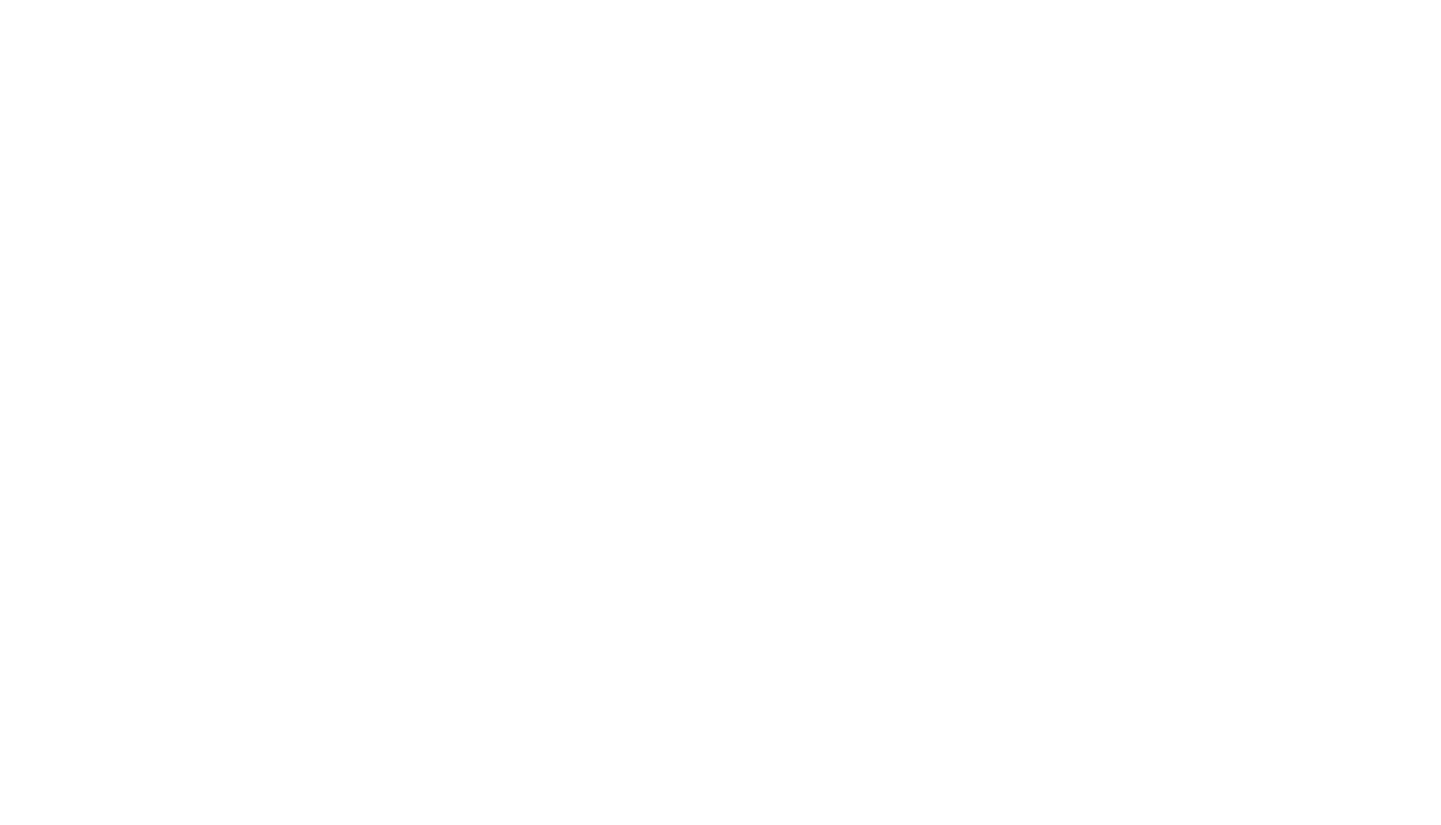
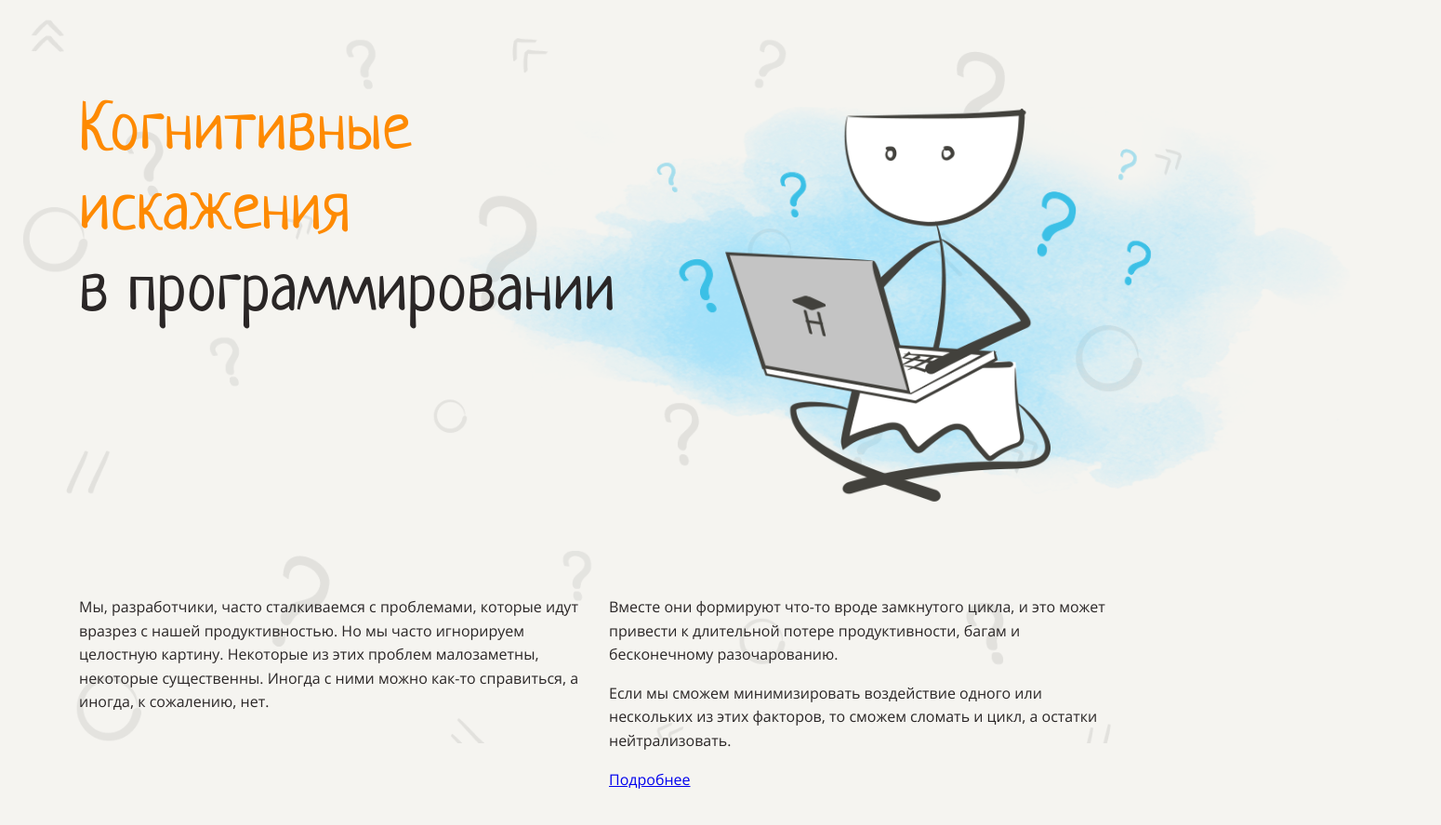
Before and after one commit to danilanchik/layout-designer-project-58, a website: page src/index.html in a window 1280 px wide. Shown: the whole page at 93% size, 1550 px wide, since content can reach past the window. Before the commit the page ends 800 px from the top, so only its background shows below. Drawn offline with Linux system fonts and the light colour scheme.

Commit message:
modify landing

```diff
--- /dev/null
+++ b/src/css/style.css
@@ -0,0 +1,83 @@
+:root {
+  --brand-white: #fff;
+  --brand-translucentwhite: #d7ccc0;
+  --brand-light: #f5f4f0;
+  --brand-maincolour: #fe8a02;
+  --brand-maincolourdark: #42413c;
+  --brand-dark: #2a2626;
+  --brand-translucentdark: #908d8b;
+  --brand-brown:#b09a81;
+  --brand-blue: #1085c5;
+  --font-main-size: 16px;
+  --line-height: 1.6em;
+  --font-color:#2A2626;
+}
+
+@font-face {
+  font-weight: 400;
+  font-family: "Open Sans";
+  src: url("../fonts/OpenSans-Italic-VariableFont_wdth\,wght.ttf");
+}
+
+@font-face {
+  font-weight: 400;
+  font-family: "Neucha";
+  src: url("../fonts/Neucha-Regular.ttf");
+}
+
+body {
+  display: flex;
+  flex-direction: column;
+  align-items: center;
+  margin: 0;
+  padding: 0;
+  /* width: 100vw; */
+  overflow-x: hidden;
+}
+
+h1, h2, h3 {
+  font-family: "Neucha", sans-serif;
+  line-height: 1.2em;
+  font-weight: normal;
+  color: #2A2626;
+  margin-top: 0px;
+  margin-bottom: 0px;
+}
+
+h1 {
+  font-size: 72px;
+}
+
+h2 {
+  font-size: 60px;
+}
+
+h3 {
+  font-size: 34px;
+}
+
+section {
+  display: block;
+  max-width: 1110px;
+  margin: 100px auto;
+}
+
+.hello {
+  display: block;
+
+  color: #fff;
+}
+
+header::before {
+  position: absolute;
+  top: 0px;
+  left: 0px;
+  content: "";
+  background-image: url("../images/background.png");
+  background-repeat: no-repeat;
+  background-size: cover;
+  width: 100%;
+  height: 100%;
+  opacity: 0.1;
+  font-family: "Neucha", sans-serif;
+}
--- a/src/index.html
+++ b/src/index.html
@@ -9,13 +9,33 @@
 </head>
 <body>
     <header>
-
+        <section class="section">
+            <h1 class="header-title"><span class="orange">Когнитивные<br>искажения</span><br>в программировании</h1>
+            <img class="header-img" src="./images/main.png" alt="Изображение человека за ноутбуком">
+            <div class="two-column">
+                <div class="text-block1">
+                    <p>Мы, разработчики, часто сталкиваемся с проблемами, которые идут вразрез с нашей продуктивностью.
+                    Но мы часто игнорируем целостную картину. Некоторые из этих проблем малозаметны, некоторые существенны.
+                    Иногда с ними можно как-то справиться, а иногда, к сожалению, нет.</p>
+                </div>
+                <div class="text-block1">
+                    <p>
+                        Вместе они формируют что-то вроде замкнутого цикла, и это может привести к длительной потере продуктивности, багам и бесконечному разочарованию.
+                    </p>
+                    <p>
+                        Если мы сможем минимизировать воздействие одного или нескольких из этих факторов, то сможем сломать и цикл, а остатки нейтрализовать.
+                    </p>
+                    <a href="#" class="btn mt-1">Подробнее</a>
+                </div>
+            </div>
+        </section>
     </header>
 
+
+
+
     <main>
-        <h1></h1>
-        <h2></h2>
-        <h3></h3>
+
     </main>
 
     <section>
--- a/src/styles/style.css
+++ b/src/styles/style.css
@@ -1,31 +1,46 @@
 :root {
-  --brand-white: #fff;
-  --brand-translucentwhite: #d7ccc0;
-  --brand-light: #f5f4f0;
-  --brand-maincolour: #fe8a02;
-  --brand-maincolourdark: #42413c;
-  --brand-dark: #2a2626;
-  --brand-translucentdark: #908d8b;
-  --brand-brown:#b09a81;
-  --brand-blue: #1085c5;
+  --white: #fff;
+  --trans-white: #d7ccc0;
+  --light: #f5f4f0;
+  --orange: #fe8a02;
+  --maindark: #42413c;
+  --dark: #2a2626;
+  --trans-dark: #908d8b;
+  --brown:#b09a81;
+  --blue: #1085c5;
   --font-main-size: 16px;
   --line-height: 1.6em;
-  --font-color:#2A2626;
 }
 
 @font-face {
+  font-weight: 400;
   font-family: "Open Sans";
-  src: url("../fonts/OpenSans.ttf");
+  src: url("../fonts/OpenSans-VariableFont_wdth\,wght.ttf");
 }
 
 @font-face {
-  font-family: Neucha;
-  src: url("../fonts/Neucha.ttf");
+  font-weight: 400;
+  font-family: "Neucha";
+  src: url("../fonts/Neucha-Regular.ttf");
 }
 
-h1, h2, h3, {
-  font-family: Neucha, sans-serif;
+body {
+  margin: 0;
+  padding: 0;
+  font-size: 16px;
+  font-family: "Open Sans", sans-serif;
+  line-height: 1.6em;
+  color: var(--dark);
+  overflow-x: auto;
+  background-color: var(--light);
+}
+
+h1, h2, h3 {
+  font-family: "Neucha", sans-serif;
   line-height: 1.2em;
+  font-weight: normal;
+  margin-top: 0px;
+  margin-bottom: 0px;
 }
 
 h1 {
@@ -40,14 +55,57 @@ h3 {
   font-size: 34px;
 }
 
-section {
-  display: block;
-  max-width: 1110px;
-  margin: 100px auto;
+.section {
+max-width: 1110px;
+min-height: 700px;
+margin: 100px auto;
 }
 
 .hello {
   display: block;
-
   color: #fff;
 }
+
+
+header::before {
+  position: absolute;
+  top: 0px;
+  left: 0px;
+  content: "";
+  background-image: url("../images/background.png");
+  background-repeat: no-repeat;
+  background-size: cover;
+  width: 100%;
+  height: 100%;
+  opacity: 0.1;
+  z-index: 1;
+}
+
+.header-title {
+position: relative;
+width: 100%;
+z-index: 3;
+height: 525px;
+}
+
+.header-img {
+position: absolute;
+height: 525px;
+top: 55px;
+right: -270px;
+z-index: 2;
+}
+
+
+.two-column {
+display: flex;
+gap: 30px;
+}
+
+.text-block1 {
+flex-basis: 50%;
+}
+
+.orange {
+color: var(--orange);
+}
```
Also changed, not shown: src/fonts/Neucha-Regular.ttf (added), src/fonts/Neucha.ttf (deleted), src/fonts/OpenSans-Italic-VariableFont_wdth,wght.ttf (added), src/fonts/OpenSans-Italic.ttf (deleted), src/fonts/OpenSans-VariableFont_wdth,wght.ttf (added), src/fonts/OpenSans.ttf (deleted), 1 other file.
